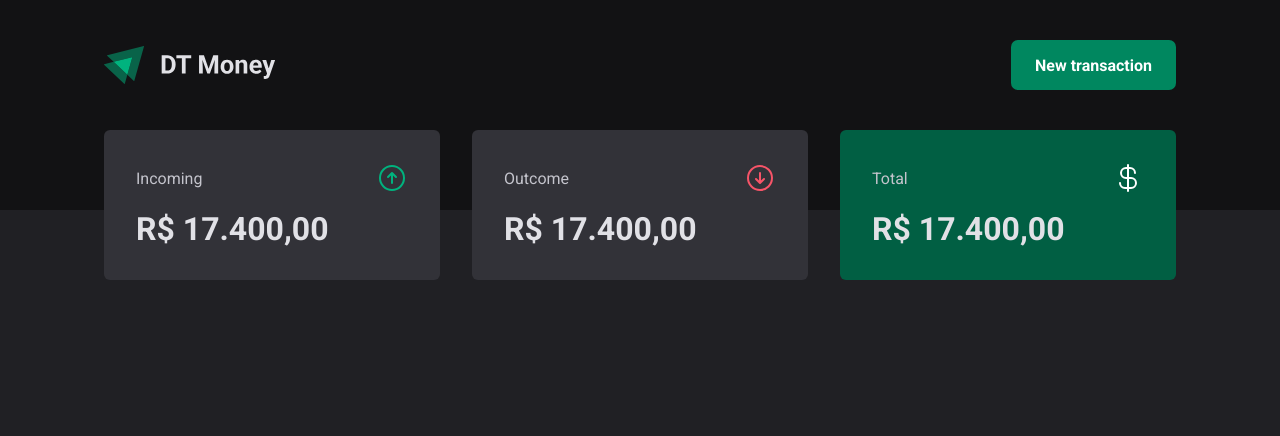
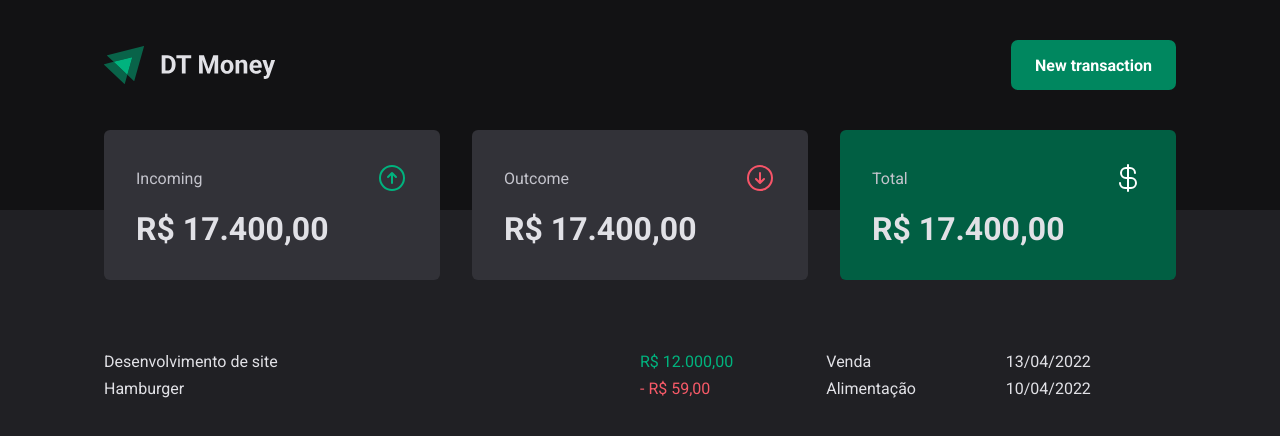
Before and after one commit to bezerrarodrigo/mymoney, a React (Vite) app: page / in a window 1280 px wide. Shown: the top 436 px of the page. Built offline with nearby package versions, Linux system fonts and the light colour scheme.

Commit message:
feat: transactions table

```diff
--- a/src/components/Summary/style.ts
+++ b/src/components/Summary/style.ts
@@ -1,22 +1,24 @@
-import {css, styled} from 'styled-components';
+import { css, styled } from "styled-components";
 
 export const SummaryContainer = styled.section`
   width: 100%;
   max-width: 1120px;
-    margin: -5rem auto;
+  margin: 0 auto;
   padding: 0 1.5rem;
 
   display: grid;
   grid-template-columns: repeat(3, 1fr);
   gap: 2rem;
+
+  margin-top: -5rem;
 `;
 
 interface SummaryCardProps {
-  variant?: 'green';
+  variant?: "green";
 }
 
 export const SummaryCard = styled.div<SummaryCardProps>`
-    background-color: ${props => props.theme['gray-600']};
+  background-color: ${(props) => props.theme["gray-600"]};
   border-radius: 6px;
   padding: 2rem;
 
@@ -24,7 +26,7 @@
     display: flex;
     justify-content: space-between;
     align-items: center;
-        color: ${props => props.theme['gray-300']};
+    color: ${(props) => props.theme["gray-300"]};
   }
 
   strong {
@@ -33,9 +35,9 @@
     font-size: 2rem;
   }
 
-    ${props => props.variant === 'green' && css`
-        background: ${props => props.theme['green-700']};
+  ${(props) =>
+    props.variant === "green" &&
+    css`
+      background: ${(props) => props.theme["green-700"]};
     `}
-
-
 `;
--- a/src/pages/Transactions/Transactions.tsx
+++ b/src/pages/Transactions/Transactions.tsx
@@ -1,11 +1,38 @@
-import {Header} from "../../components/Header/Header.tsx";
-import {Summary} from "../../components/Summary/Summary.tsx";
+import { Header } from "../../components/Header/Header.tsx";
+import { Summary } from "../../components/Summary/Summary.tsx";
+import {
+  PriceHighLight,
+  TransactionsContainer,
+  TransactionsTable,
+} from "./style.ts";
 
 export const Transactions = () => {
   return (
     <>
-      <Header/>
-      <Summary/>
+      <Header />
+      <Summary />
+      <TransactionsContainer>
+        <TransactionsTable>
+          <tbody>
+            <tr>
+              <td width="50%">Desenvolvimento de site</td>
+              <td>
+                <PriceHighLight variant="income">R$ 12.000,00</PriceHighLight>
+              </td>
+              <td>Venda</td>
+              <td>13/04/2022</td>
+            </tr>
+            <tr>
+              <td width="50%">Hamburger</td>
+              <td>
+                <PriceHighLight variant="outcome"> - R$ 59,00</PriceHighLight>
+              </td>
+              <td>Alimentação</td>
+              <td>10/04/2022</td>
+            </tr>
+          </tbody>
+        </TransactionsTable>
+      </TransactionsContainer>
     </>
   );
 };
--- a/src/pages/Transactions/style.ts
+++ b/src/pages/Transactions/style.ts
@@ -0,0 +1,39 @@
+import styled from "styled-components";
+
+export const TransactionsContainer = styled.main`
+  width: 100%;
+  max-width: 1120px;
+  margin: 4rem auto 0;
+  padding: 0 1.5rem;
+`;
+
+export const TransactionsTable = styled.table`
+  width: 100%;
+  border-collapse: separate;
+  border-spacing: 0 0.5rem;
+  /* margin-top: 1.5rem; */
+  AO td {
+    padding: 1.25rem 2rem;
+    background: ${(props) => props.theme["gray-700"]};
+
+    &:first-child {
+      border-top-left-radius: 6px;
+      border-bottom-left-radius: 6px;
+    }
+    &:last-child {
+      border-top-right-radius: 6px;
+      border-bottom-right-radius: 6px;
+    }
+  }
+`;
+
+interface PriceHighLightProps {
+  variant: "income" | "outcome";
+}
+
+export const PriceHighLight = styled.span<PriceHighLightProps>`
+  color: ${(props) =>
+    props.variant === "income"
+      ? props.theme["green-300"]
+      : props.theme["red-300"]};
+`;
```
Lines whose indentation alone changed are shown as unchanged.
